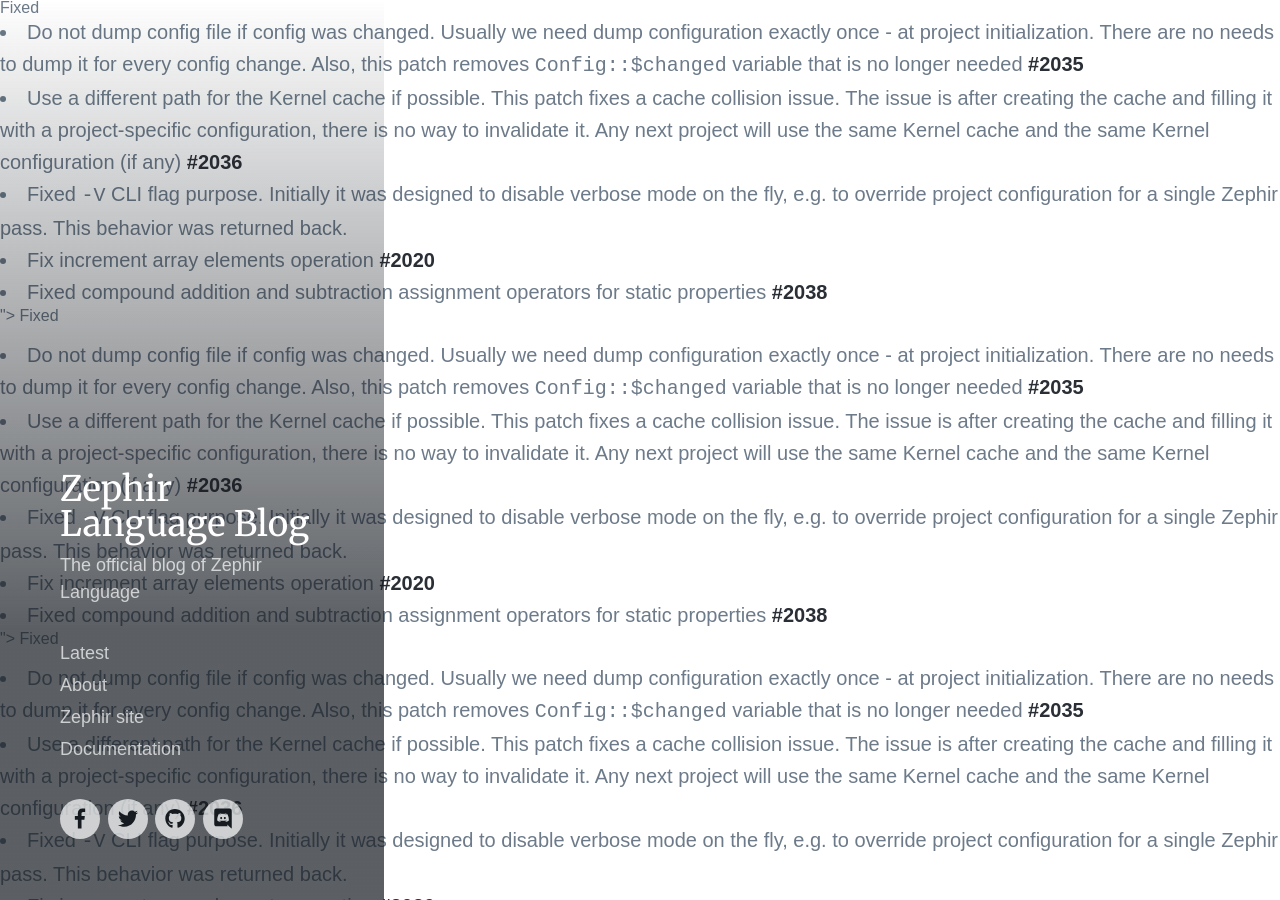
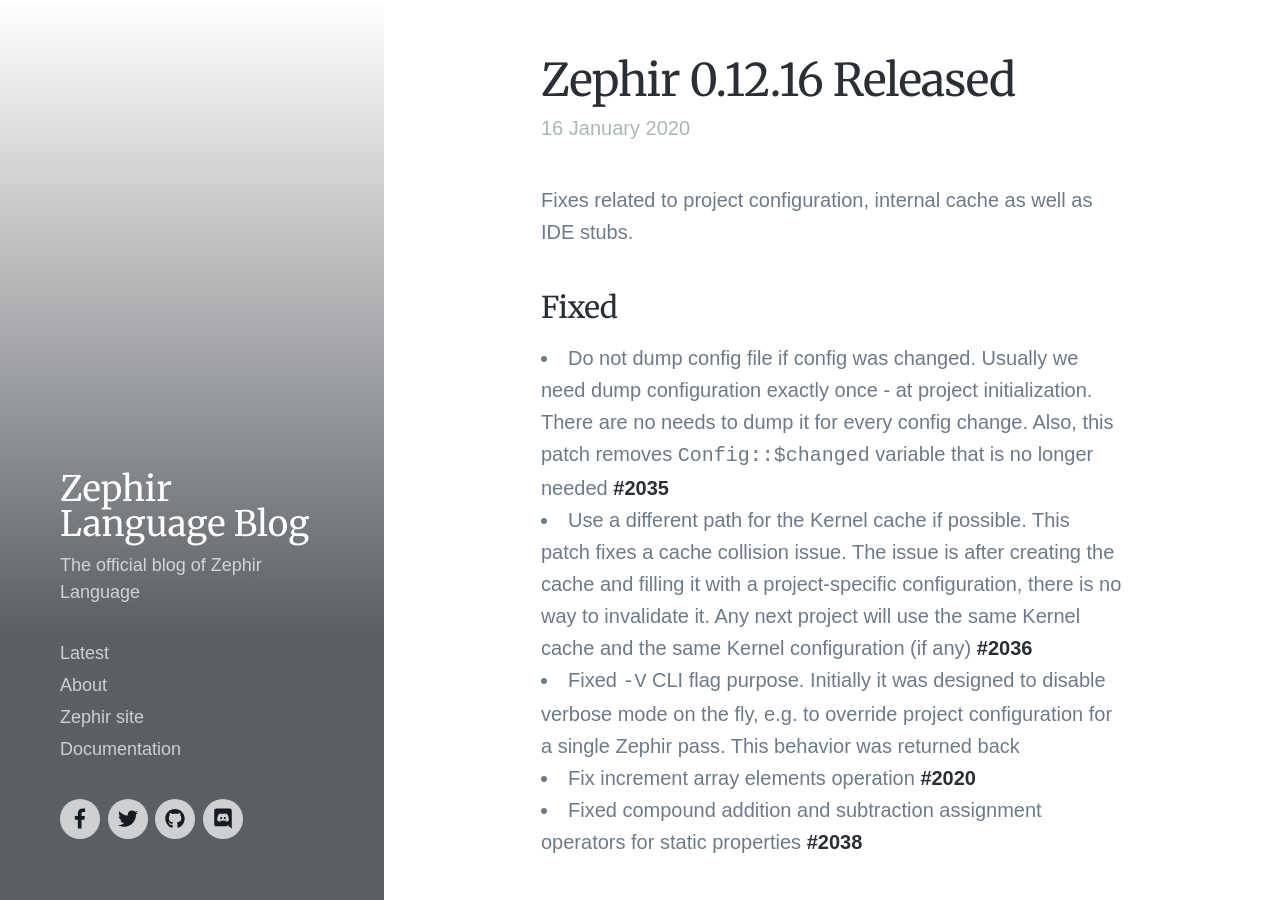
Before and after one commit to zephir-lang/zephir-blog, a Jekyll site: the page built from _posts/2020-01-16-zephir-0-12-16-released.md, in a window 1280 px wide and 900 px high. Built offline with Jekyll 4.4.1, drawn with Linux system fonts in a browser that asks for light colours; nearby versions of some CDN libraries; a style sheet for code colours, icons or effects is not loaded; some of the changed text lies outside the part shown.

Commit message:
Correct page layout

```diff
--- a/_posts/2020-01-16-zephir-0-12-16-released.md
+++ b/_posts/2020-01-16-zephir-0-12-16-released.md
@@ -8,10 +8,22 @@
   - release
 ---
 Fixes related to project configuration, internal cache as well as IDE stubs.
-﻿
+
 ### Fixed
-- Do not dump config file if config was changed. Usually we need dump configuration exactly once - at project initialization. There are no needs to dump it for every config change. Also, this patch removes `Config::$changed` variable that is no longer needed [#2035](https://github.com/phalcon/zephir/pull/2035)
-- Use a different path for the Kernel cache if possible. This patch fixes a cache collision issue. The issue is after creating the cache and filling it with a project-specific configuration, there is no way to invalidate it. Any next project will use the same Kernel cache and the same Kernel configuration (if any) [#2036](https://github.com/phalcon/zephir/pull/2036)
-- Fixed `-V` CLI flag purpose. Initially it was designed to disable verbose mode on the fly, e.g. to override project configuration for a single Zephir pass. This behavior was returned back.
-- Fix increment array elements operation [#2020](https://github.com/phalcon/zephir/issues/2020)
-- Fixed compound addition and subtraction assignment operators for static properties [#2038](https://github.com/phalcon/zephir/issues/2038)
+- Do not dump config file if config was changed. Usually we need dump
+  configuration exactly once - at project initialization. There are no needs to
+  dump it for every config change. Also, this patch removes `Config::$changed`
+  variable that is no longer needed
+  [#2035](https://github.com/phalcon/zephir/pull/2035)
+- Use a different path for the Kernel cache if possible. This patch fixes a
+  cache collision issue. The issue is after creating the cache and filling it
+  with a project-specific configuration, there is no way to invalidate it. Any
+  next project will use the same Kernel cache and the same Kernel configuration
+  (if any) [#2036](https://github.com/phalcon/zephir/pull/2036)
+- Fixed `-V` CLI flag purpose. Initially it was designed to disable verbose mode
+  on the fly, e.g. to override project configuration for a single Zephir pass.
+  This behavior was returned back
+- Fix increment array elements operation
+  [#2020](https://github.com/phalcon/zephir/issues/2020)
+- Fixed compound addition and subtraction assignment operators for static
+  properties [#2038](https://github.com/phalcon/zephir/issues/2038)
```
